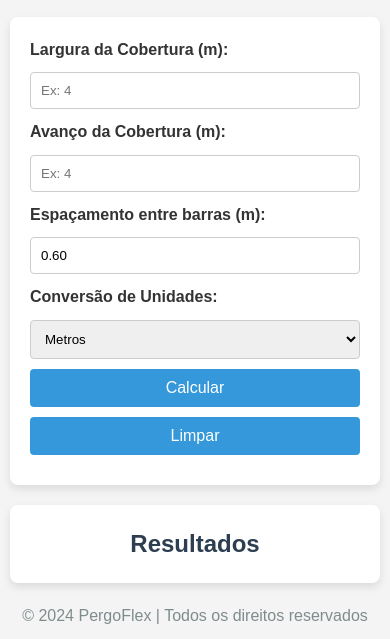
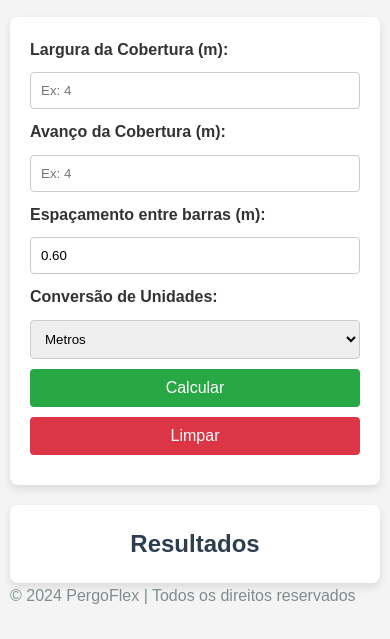
Before and after one commit to multiplastecnologia/calculadora-cobertura, a plain HTML site: page index.html in a window 390 px wide. Shown: the part 245-884 px from the top of the page. Drawn offline with Linux system fonts and the light colour scheme.

Commit message:
style.css

```diff
--- a/style.css
+++ b/style.css
@@ -63,15 +63,25 @@ input, select, button {
 }
 
 button {
-    background-color: #3498db;
+    background-color: #28a745; /* Verde */
     color: #fff;
     border: none;
     cursor: pointer;
     font-size: 1rem;
+    transition: background-color 0.3s ease;
 }
 
 button:hover {
-    background-color: #2980b9;
+    background-color: #218838; /* Verde escuro */
+}
+
+/* Botões "Limpar" */
+.btn-limpar {
+    background-color: #dc3545; /* Vermelho */
+}
+
+.btn-limpar:hover {
+    background-color: #c82333; /* Vermelho escuro */
 }
 
 /* Resultados */
@@ -85,13 +95,6 @@ button:hover {
 
 .result-container h2 {
     color: #2c3e50;
-}
-
-footer {
-    text-align: center;
-    margin-top: 20px;
-    font-size: 0.9rem;
-    color: #7f8c8d;
 }
 
 /* Responsividade */
@@ -108,4 +111,13 @@ footer {
     button {
         font-size: 1rem;
     }
+
+    .button-container {
+        flex-direction: column;
+        gap: 10px;
+    }
+
+    .btn-calcular, .btn-limpar {
+        width: 100%;
+    }
 }
```
